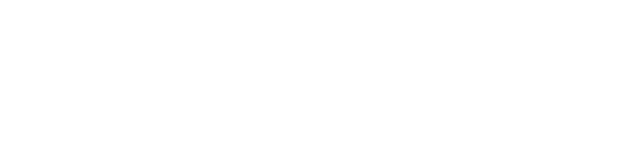
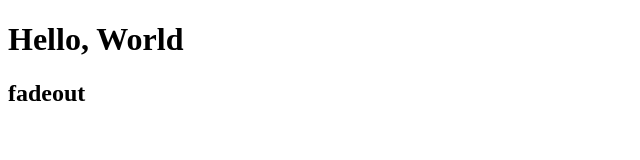
Before and after one commit to bst0705/jquerrypractice, a website: page index.html in a window 1280 px wide. Shown: the whole page, without its empty margins (0-640 px from the left). Drawn offline with nearby package versions, Linux system fonts and the light colour scheme.

Commit message:
show animation

```diff
--- a/index.html
+++ b/index.html
@@ -16,6 +16,6 @@
   <h2 class="fadeout">fadeout</h2>
   <h3 class="slide">slideup</h3>
 
-  <script src="classid.js"></script>
+  <script src="show.js"></script>
 </body>
 </html>
--- /dev/null
+++ b/show.js
@@ -0,0 +1,14 @@
+/*要素の表示アニメーション
+CSSにはdisplayプロパティというものがあり「display: none;」とすると要素を隠すことができます
+
+隠れた要素を表示するメソッドとして、showメソッドがあります。表示したい要素に対し、$('セレクタ').show();と指定することで隠れた要素を表示できます。
+hideメソッドと合わせてセットで覚える。
+
+fadeOutの反対としてfadeInメソッド、slideUpメソッドの反対としてslideDownメソッドがあります。どちらもアニメーション付きで隠れた要素を表示することができます。
+ */
+
+$(function(){
+  $('#fade').show();
+  $('.fadeout').fadeIn('slow');
+  $('.slide').slideUp(1500);
+})
--- a/stylesheet.css
+++ b/stylesheet.css
@@ -0,0 +1,7 @@
+#fade{
+  display: none;
+}
+
+.fadeout{
+  display: none;
+}
```
